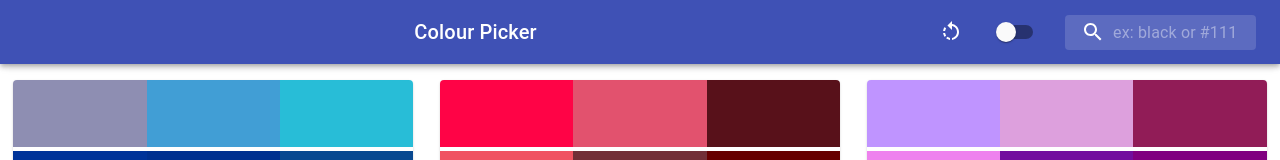
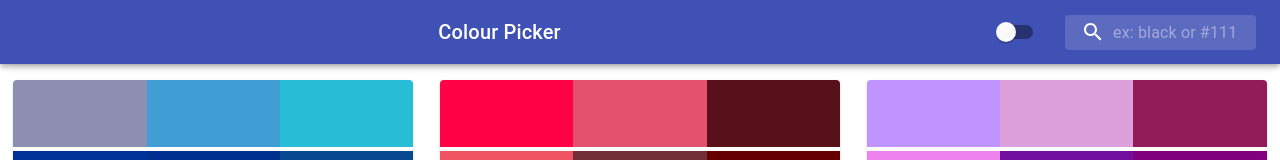
Before and after one commit to AchalShah1006/colorPicker, a React (Create React App) app: page / in a window 1280 px wide. Shown: the top 160 px of the page. Built offline with nearby package versions, Linux system fonts and the light colour scheme.

Commit message:
Removed reset button

```diff
--- a/src/App.js
+++ b/src/App.js
@@ -1,4 +1,4 @@
-import React from "react";
+import React, { useState } from "react";
 import { makeStyles } from "@material-ui/core/styles";
 import { Box, Grid } from "@material-ui/core";
 import Navbar from "./component/Navbar";
@@ -6,31 +6,42 @@ import GridBox from "./component/GridBox";
 import data from "./color.json";
 import "./App.css";
 
-const useStyles = makeStyles((theme) => ({
+const useStyles = makeStyles({
   root: {
     backgroundColor: "transparent",
   },
   divline: {
     height: '64px',
   },
-}));
+});
 
 function App() {
   const classes = useStyles();
-  const [state, setState] = React.useState({
-    checked: false,
-  });
-  const handleState = (event) => {
-    setState({ ...state, [event.target.name]: event.target.checked });
-  };
+  const [bgcolor, setBgColor] = useState('#FFF');
+  const [navColor, setNavColor] = useState('3F51B5');
+  const [checked, setChecked] = useState(false);
+
   return (
-    <div>
-      <Navbar handle={handleState} state={state} />
+    <div style={{ backgroundColor: bgcolor }}>
+      <Navbar
+       checked={checked}
+       navColor={navColor}
+       setBgColor={val => setBgColor(val)}
+       setChecked={val => setChecked(val)}
+       setNavColor={val => setNavColor(val)}
+      />
       <Box>
         <div className={classes.divline} />
         <Grid container className={classes.root}>
-          {data.colour.map((text) => (
-            <GridBox key={text} array={text} state={state} />
+          {data.colour.map(array => (
+            <GridBox
+              key={array}
+              array={array}
+              checked={checked}
+              bgcolor={bgcolor}
+              setBgColor={val => setBgColor(val)}
+              setNavColor={val => setNavColor(val)}
+            />
           ))}
         </Grid>
       </Box>
--- a/src/component/GridBox/index.js
+++ b/src/component/GridBox/index.js
@@ -1,10 +1,9 @@
-import React, { useState } from 'react';
-import { makeStyles } from '@material-ui/core/styles';
-import Card from '@material-ui/core/Card';
-import { Grid } from '@material-ui/core';
-import Snackbar from '@material-ui/core/Snackbar';
-import MuiAlert from '@material-ui/lab/Alert';
-
+import React, { useState } from "react";
+import { makeStyles } from "@material-ui/core/styles";
+import Card from "@material-ui/core/Card";
+import { Grid } from "@material-ui/core";
+import Snackbar from "@material-ui/core/Snackbar";
+import MuiAlert from "@material-ui/lab/Alert";
 
 function Alert(props) {
   return <MuiAlert elevation={6} variant="filled" {...props} />;
@@ -12,88 +11,79 @@ function Alert(props) {
 
 const useStyles = makeStyles({
   root: {
-    height: '170px',
-    width: '80%',
-    margin: '1rem auto',
-    '@media(min-width: 400px)': {
-      minWidth: '300px',
-      height: '200px',
-      width: 'auto',
+    height: "170px",
+    backgroundColor: 'transparent',
+    width: "80%",
+    margin: "1rem auto",
+    "@media(min-width: 400px)": {
+      minWidth: "300px",
+      height: "200px",
+      width: "auto",
     },
-    '@media(min-width: 800px)': {
-      minWidth: '400px',
-      height: '200px',
-      width: 'auto',
+    "@media(min-width: 800px)": {
+      minWidth: "400px",
+      height: "200px",
+      width: "auto",
     },
   },
   color: {
-    width: '33.33%',
-    display: 'inline-block',
-    height: '33.33%',
-    textAlign: 'center',
+    width: "33.33%",
+    display: "inline-block",
+    height: "33.33%",
+    textAlign: "center",
   },
   typo: {
-    color: 'white',
+    color: "white",
   },
 });
 
-
-export default function GridBox(props) {
-
-  const [color, setColor] = useState();         // set colour value of OnClick event.
-  // console.log('xyz',props.state);
+export default function GridBox({
+  array,
+  checked,
+  bgcolor,
+  setBgColor,
+  setNavColor
+}) {
   const classes = useStyles();
-  const [open, setOpen] = React.useState(false);
+  const [open, setOpen] = useState(false);
 
   const handleClose = (event, reason) => {
-    if (reason === 'clickaway') {
+    if (reason === "clickaway") {
       return;
     }
-
     setOpen(false);
   };
 
-
   // Function To Save Colour Value To Clip-Board.
   const copyColour = (val) => {
-    let copyTxt = document.createElement('textarea');
+    let copyTxt = document.createElement("textarea");
     copyTxt.innerText = val;
-    document.body.appendChild(copyTxt)
+    document.body.appendChild(copyTxt);
     copyTxt.select();
-    document.execCommand('copy');
+    document.execCommand("copy");
     copyTxt.remove();
   };
 
-  const handleChange = (val) => {
-    setColor(val);      // Set clr variable's value
+  const handleClick = (val) => {
+    checked ? setNavColor(val) : setBgColor(val)
     setOpen(true);
-    copyColour(val);  // Call copyColour Function To save value to Clip-Board.
-    if(props.state.checked === true){
-      document.getElementById('appBar').style.backgroundColor = val;  // Set Document's Background Colour.
-    }
-    else{
-      document.getElementById('root').style.backgroundColor = val;  // Set Document's Background Colour.
-    }
+    copyColour(val);
   };
 
   return (
     <Card className={classes.root}>
-      {props.array.map((text, index) => (
+      {array.map(text => (
         <Grid
           key={text}
           item
           xs
           className={classes.color}
           style={{ backgroundColor: text }}
-          onClick={(key) => {
-            handleChange(text);
-          }}
+          onClick={() => handleClick(text)}
         >
           <Snackbar open={open} autoHideDuration={200} onClose={handleClose}>
-        <Alert severity="success">
-          {color} Copied!
-        </Alert>
-      </Snackbar>
+            <Alert severity="success">{bgcolor} Copied!</Alert>
+          </Snackbar>
         </Grid>
       ))}
     </Card>
--- a/src/component/Navbar/index.js
+++ b/src/component/Navbar/index.js
@@ -1,100 +1,93 @@
-import React from 'react';
-import { AppBar, Toolbar, IconButton, Typography, InputBase, Switch } from '@material-ui/core';
-import { fade, makeStyles } from '@material-ui/core/styles';
-import SearchIcon from '@material-ui/icons/Search';
-import RotateLeftIcon from '@material-ui/icons/RotateLeft';
+import React from "react";
+import {
+  AppBar,
+  Toolbar,
+  IconButton,
+  Typography,
+  InputBase,
+  Switch,
+} from "@material-ui/core";
+import { fade, makeStyles } from "@material-ui/core/styles";
+import SearchIcon from "@material-ui/icons/Search";
+
 
 const useStyles = makeStyles((theme) => ({
   root: {
     flexGrow: 1,
   },
   title: {
-    display: 'none',
-    [theme.breakpoints.up('sm')]: {
-      display: 'block',
+    display: "none",
+    [theme.breakpoints.up("sm")]: {
+      display: "block",
     },
-    margin: 'auto',
+    margin: "auto",
   },
   search: {
-    position: 'relative',
+    position: "relative",
     borderRadius: theme.shape.borderRadius,
     backgroundColor: fade(theme.palette.common.white, 0.15),
-    '&:hover': {
+    "&:hover": {
       backgroundColor: fade(theme.palette.common.white, 0.25),
     },
     marginLeft: 0,
-    width: '100%',
-    [theme.breakpoints.up('sm')]: {
+    width: "100%",
+    [theme.breakpoints.up("sm")]: {
       marginLeft: theme.spacing(1),
-      width: 'auto',
+      width: "auto",
     },
   },
   searchIcon: {
     padding: theme.spacing(0, 2),
-    height: '100%',
-    position: 'absolute',
-    pointerEvents: 'none',
-    display: 'flex',
-    alignItems: 'center',
-    justifyContent: 'center',
+    height: "100%",
+    position: "absolute",
+    pointerEvents: "none",
+    display: "flex",
+    alignItems: "center",
+    justifyContent: "center",
   },
   inputRoot: {
-    color: 'inherit',
+    color: "inherit",
   },
   inputInput: {
     padding: theme.spacing(1, 1, 1, 0),
     // vertical padding + font size from searchIcon
     paddingLeft: `calc(1em + ${theme.spacing(4)}px)`,
-    transition: theme.transitions.create('width'),
-    width: '100%',
-    [theme.breakpoints.up('sm')]: {
-      width: '15ch',
-      '&:focus': {
-        width: '25ch',
+    transition: theme.transitions.create("width"),
+    width: "100%",
+    [theme.breakpoints.up("sm")]: {
+      width: "15ch",
+      "&:focus": {
+        width: "25ch",
       },
     },
   },
 }));
 
-export default function SearchAppBar(props) {
+export default function SearchAppBar({
+  checked,
+  navColor,
+  setBgColor,
+  setChecked,
+  setNavColor,
+}) {
   // console.log('abc',state);
   const classes = useStyles();
 
-  const handleChange = (val) => {
-    if(val === ''){
-        document.getElementById('appBar').style.backgroundColor = '#3f51b5';
-        document.getElementById('root').style.backgroundColor = '#FFF';
-    }
-    else{
-    if(props.state.checked === true){
-      document.getElementById('appBar').style.backgroundColor = val;
-    }
-    else{
-      document.getElementById('root').style.backgroundColor = val;
-    }
-  }
-  }
-
   return (
     <div className={classes.root}>
-      <AppBar position="fixed" id="appBar">
+      <AppBar
+        position="fixed"
+        id="appBar"
+        style={{ backgroundColor: navColor }}
+      >
         <Toolbar>
           <Typography className={classes.title} variant="h6" noWrap>
             Colour Picker
           </Typography>
-
-          <IconButton
-            style={{ color: "white" }}
-            onClick={(key) => {
-              handleChange('');
-            }}
-          >
-            <RotateLeftIcon />
-          </IconButton>
           <IconButton>
-          <Switch
-              checked={props.state.checked}
-              onChange={props.handle}
+            <Switch
+              checked={checked}
+              onChange={() => setChecked(!checked)}
               name="checked"
               inputProps={{
                 "aria-label": "secondary checkbox",
@@ -112,8 +105,8 @@ export default function SearchAppBar(props) {
                 input: classes.inputInput,
               }}
               inputProps={{ "aria-label": "search" }}
-              onChange={(key) => {
-                handleChange(key.target.value);
+              onChange={(e) => {
+                checked ? setNavColor(e.target.value) : setBgColor(e.target.value)
               }}
             />
           </div>
```
